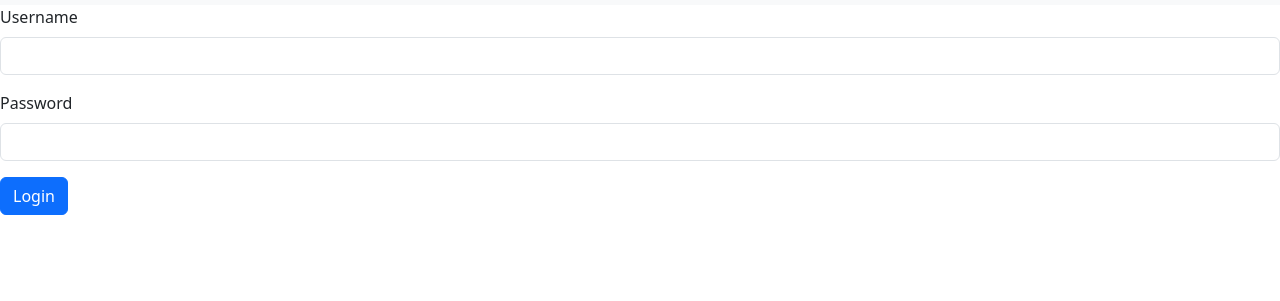
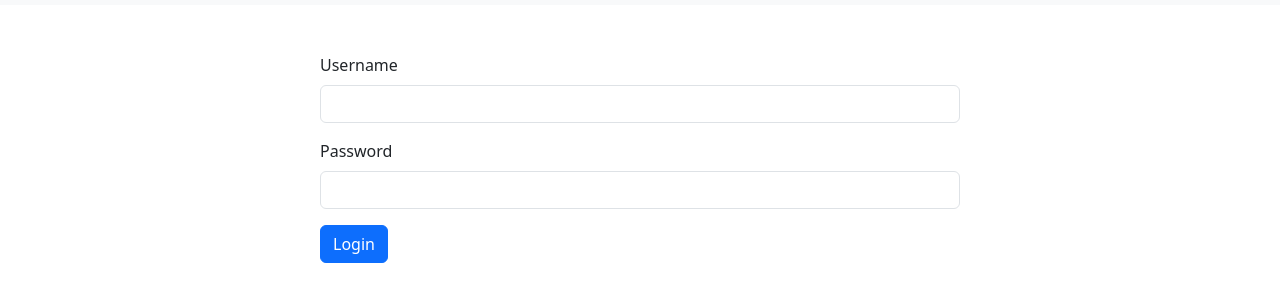
Before and after one commit to AnirudhBagalkotker/DBMS_PROJECT, a website: page views/login.html in a window 1280 px wide. Shown: the part 51-352 px from the top of the page. Drawn offline with nearby package versions, Linux system fonts and the light colour scheme.

Commit message:
Update login.html

```diff
--- a/views/login.html
+++ b/views/login.html
@@ -41,7 +41,7 @@
 		</div>
 	</nav>
 
-	<section id="loginForm">
+	<section id="loginForm" class="m-auto mt-5 w-50">
 		<form>
 			<div class="mb-3">
 				<label for="usernameField" class="form-label">Username</label>
```
